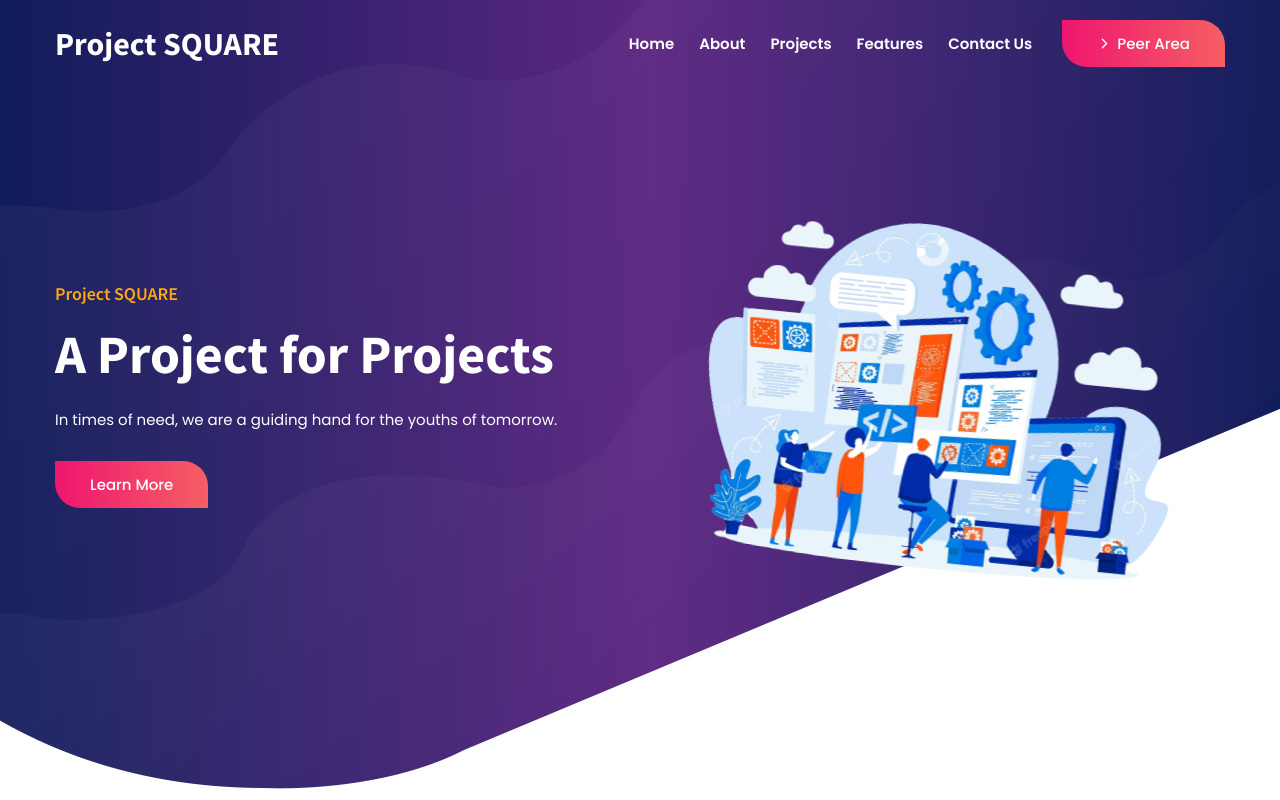
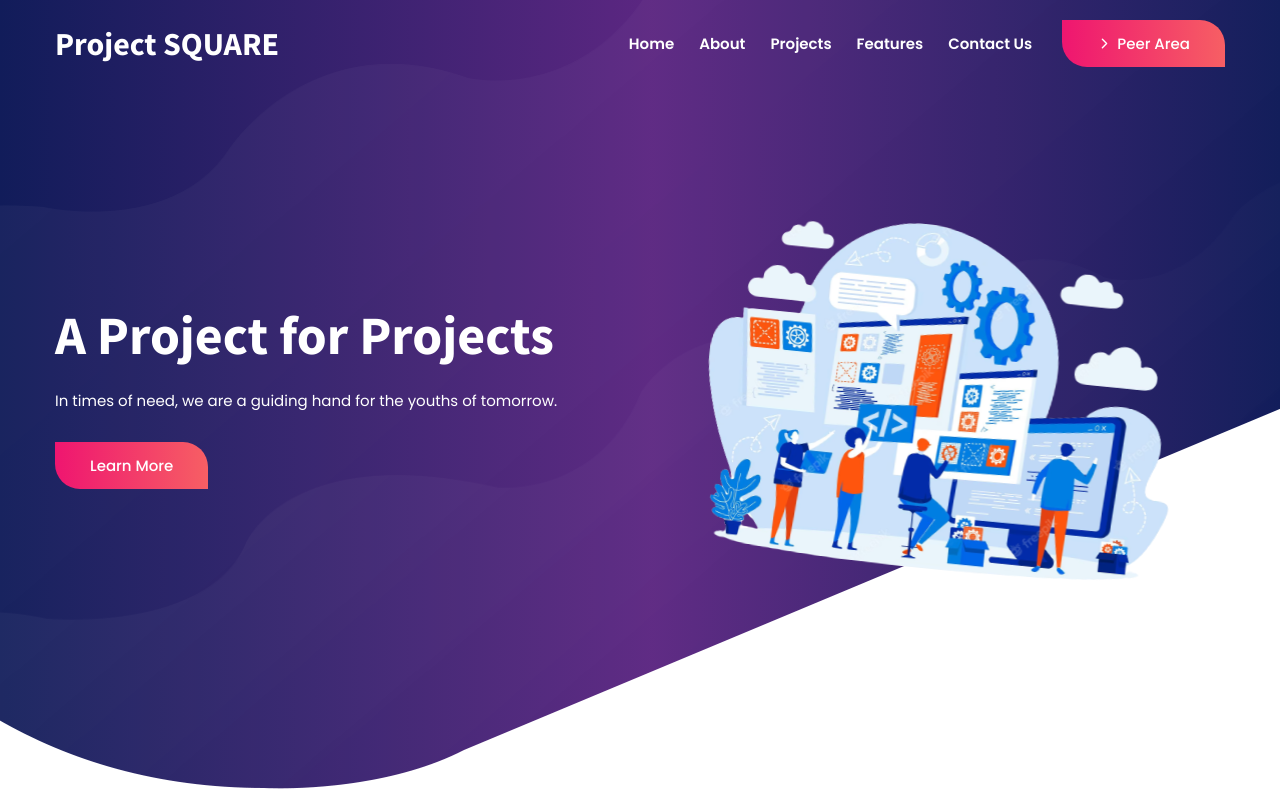
Before and after one commit to SENcrypt/PSq1, a plain HTML site: page index.html in a window 1280 px wide. Shown: the top 800 px of the page. Drawn offline with nearby package versions, Linux system fonts and the light colour scheme.

Commit message:
File changed

```diff
--- a/index.html
+++ b/index.html
@@ -107,7 +107,6 @@
 
           <div class="hero-content">
 
-            <p class="hero-subtitle">Project SQUARE</p>
 
             <h2 class="h2 hero-title">A Project for Projects</h2>
 
```
